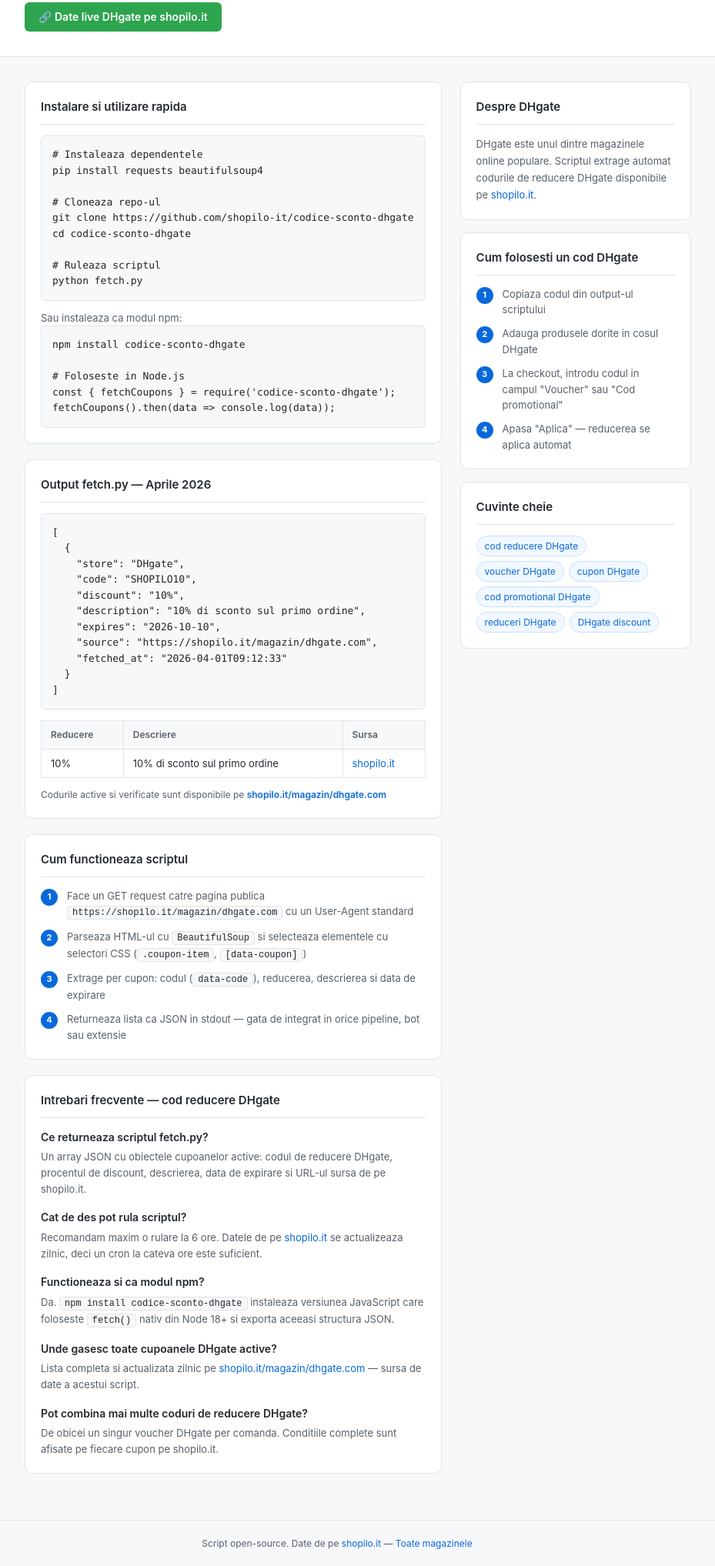
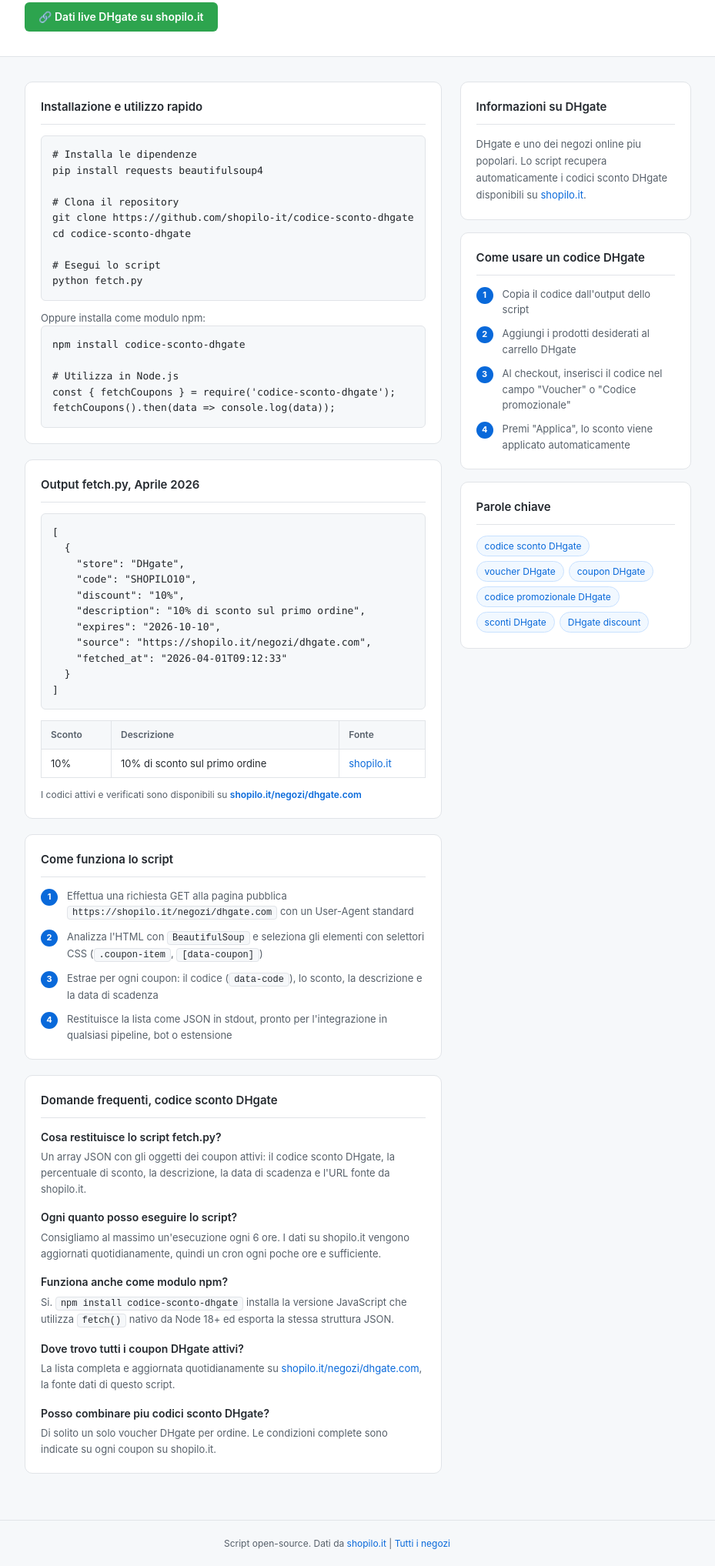
Before and after one commit to shopilo-it/codice-sconto-dhgate, a website: page index.html in a window 1280 px wide. Shown: the part 288-2323 px from the top of the page at 77% size, without its empty margins (202-1131 px from the left). Drawn offline with Linux system fonts and the light colour scheme.

Commit message:
Update page Aprile 2026

```diff
--- a/index.html
+++ b/index.html
@@ -1,14 +1,14 @@
 <!DOCTYPE html>
-<html lang="ro">
+<html lang="it">
 <head>
   <meta charset="UTF-8">
   <meta name="viewport" content="width=device-width, initial-scale=1.0">
-  <title>Cod reducere DHgate — Aprile 2026 | shopilo.it</title>
-  <meta name="description" content="Script Python open-source pentru fetch automat de coduri de reducere DHgate. Returneaza cupoane DHgate active in format JSON de pe shopilo.it.">
+  <title>Codice sconto DHgate, Aprile 2026 | shopilo.it</title>
+  <meta name="description" content="Script Python open-source per il recupero automatico di codici sconto DHgate. Restituisce coupon DHgate attivi in formato JSON da shopilo.it.">
   <meta name="robots" content="index, follow">
   <meta property="og:type" content="website">
-  <meta property="og:title" content="Cod reducere DHgate — Aprile 2026 | shopilo.it">
-  <meta property="og:description" content="Script Python open-source pentru fetch automat de coduri de reducere DHgate de pe shopilo.it.">
+  <meta property="og:title" content="Codice sconto DHgate, Aprile 2026 | shopilo.it">
+  <meta property="og:description" content="Script Python open-source per il recupero automatico di codici sconto DHgate da shopilo.it.">
   <meta property="og:url" content="https://shopilo-it.github.io/codice-sconto-dhgate/">
   <script type="application/ld+json">{
   "@context": "https://schema.org",
@@ -16,48 +16,48 @@
   "mainEntity": [
     {
       "@type": "Question",
-      "name": "Ce este un cod de reducere DHgate?",
+      "name": "Cos'e un codice sconto DHgate?",
       "acceptedAnswer": {
         "@type": "Answer",
-        "text": "Un cod de reducere DHgate (numit si voucher DHgate sau cupon DHgate) este un sir de caractere pe care il introduci la checkout pentru a obtine o reducere la comanda ta."
+        "text": "Un codice sconto DHgate (chiamato anche voucher DHgate o coupon DHgate) e una stringa di caratteri che inserisci al checkout per ottenere uno sconto sul tuo ordine."
       }
     },
     {
       "@type": "Question",
-      "name": "Unde gasesc cele mai noi cupoane DHgate?",
+      "name": "Dove trovo i coupon DHgate piu recenti?",
       "acceptedAnswer": {
         "@type": "Answer",
-        "text": "Pe shopilo.it gasesti lista completa de cod reducere DHgate actualizata zilnic, cu date de expirare si conditii clare: https://shopilo.it/magazin/dhgate.com"
+        "text": "Su shopilo.it trovi la lista completa dei codici sconto DHgate aggiornata ogni giorno, con date di scadenza e condizioni chiare: https://shopilo.it/negozi/dhgate.com"
       }
     },
     {
       "@type": "Question",
-      "name": "Pot combina mai multe coduri de reducere DHgate?",
+      "name": "Posso combinare piu codici sconto DHgate?",
       "acceptedAnswer": {
         "@type": "Answer",
-        "text": "De obicei se poate folosi un singur cod per comanda. Verifica termenii fiecarui cupon DHgate pe pagina shopilo.it."
+        "text": "Di solito si puo utilizzare un solo codice per ordine. Verifica i termini di ogni coupon DHgate sulla pagina shopilo.it."
       }
     },
     {
       "@type": "Question",
-      "name": "Cat timp sunt valabile cupoanele DHgate?",
+      "name": "Quanto durano i coupon DHgate?",
       "acceptedAnswer": {
         "@type": "Answer",
-        "text": "Fiecare cod reducere DHgate are o data de expirare proprie afisata in tabel. shopilo.it verifica si actualizeaza zilnic lista de cupoane DHgate active."
+        "text": "Ogni codice sconto DHgate ha una data di scadenza propria indicata nella tabella. shopilo.it verifica e aggiorna quotidianamente la lista dei coupon DHgate attivi."
       }
     },
     {
       "@type": "Question",
-      "name": "Functioneaza codul de reducere DHgate pe aplicatia mobila?",
+      "name": "Il codice sconto DHgate funziona nell'app mobile?",
       "acceptedAnswer": {
         "@type": "Answer",
-        "text": "Unele cupoane DHgate sunt valabile exclusiv in aplicatia mobila, altele doar pe site. Conditiile sunt afisate pe fiecare cupon in parte pe shopilo.it."
+        "text": "Alcuni coupon DHgate sono validi esclusivamente nell'app mobile, altri solo sul sito. Le condizioni sono indicate su ogni coupon su shopilo.it."
       }
     }
   ]
 }</script>
-  <script type="application/ld+json">{"@context": "https://schema.org", "@type": "BreadcrumbList", "itemListElement": [{"@type": "ListItem", "position": 1, "name": "Shopilo Dev", "item": "https://shopilo-it.github.io"}, {"@type": "ListItem", "position": 2, "name": "Cod reducere DHgate", "item": "https://shopilo-it.github.io/codice-sconto-dhgate/"}]}</script>
-  <script type="application/ld+json">{"@context": "https://schema.org", "@type": "WebPage", "name": "Cod reducere DHgate | shopilo.it", "description": "Cele mai bune coduri de reducere DHgate. Cupoane DHgate active, voucher DHgate si oferte exclusive pe shopilo.it.", "url": "https://shopilo-it.github.io/codice-sconto-dhgate/", "dateModified": "2026-04-01", "isPartOf": {"@type": "WebSite", "name": "Shopilo Dev", "url": "https://shopilo-it.github.io"}, "about": {"@type": "Thing", "name": "DHgate"}}</script>
+  <script type="application/ld+json">{"@context": "https://schema.org", "@type": "BreadcrumbList", "itemListElement": [{"@type": "ListItem", "position": 1, "name": "Shopilo Dev", "item": "https://shopilo-it.github.io"}, {"@type": "ListItem", "position": 2, "name": "Codice sconto DHgate", "item": "https://shopilo-it.github.io/codice-sconto-dhgate/"}]}</script>
+  <script type="application/ld+json">{"@context": "https://schema.org", "@type": "WebPage", "name": "Codice sconto DHgate | shopilo.it", "description": "I migliori codici sconto DHgate. Coupon DHgate attivi, voucher DHgate e offerte esclusive su shopilo.it.", "url": "https://shopilo-it.github.io/codice-sconto-dhgate/", "dateModified": "2026-04-01", "isPartOf": {"@type": "WebSite", "name": "Shopilo Dev", "url": "https://shopilo-it.github.io"}, "about": {"@type": "Thing", "name": "DHgate"}}</script>
   <style>
     *{margin:0;padding:0;box-sizing:border-box}
     body{font-family:-apple-system,BlinkMacSystemFont,'Segoe UI',sans-serif;background:#f6f8fa;color:#212529;line-height:1.6}
@@ -119,7 +119,7 @@
     <div class="header-inner">
       <a href="https://shopilo-it.github.io" class="logo">&#9679; shopilo-it</a>
       <nav>
-        <a href="https://shopilo-it.github.io">Toate magazinele</a>
+        <a href="https://shopilo-it.github.io">Tutti i negozi</a>
         <a href="https://github.com/shopilo-it/codice-sconto-dhgate">GitHub</a>
         <a href="https://shopilo.it">shopilo.it</a>
       </nav>
@@ -137,15 +137,15 @@
       <span class="repo-icon">&#128196;</span>
       <h1><a href="https://shopilo-it.github.io">shopilo-it</a> / codice-sconto-dhgate</h1>
     </div>
-    <p class="hero-desc">Script Python open-source pentru fetch automat de <strong>coduri de reducere DHgate</strong> de pe <a href="https://shopilo.it/magazin/dhgate.com">shopilo.it</a>. Returneaza cupoane active in format JSON.</p>
+    <p class="hero-desc">Script Python open-source per il recupero automatico di <strong>codici sconto DHgate</strong> da <a href="https://shopilo.it/negozi/dhgate.com">shopilo.it</a>. Restituisce coupon attivi in formato JSON.</p>
     <div class="badges">
       <span class="badge badge-blue">Python 3.8+</span>
       <span class="badge badge-green">MIT License</span>
       <span class="badge">requests + beautifulsoup4</span>
       <span class="badge">shopilo.it</span>
     </div>
-    <a href="https://shopilo.it/magazin/dhgate.com" class="cta">
-      &#128279; Date live DHgate pe shopilo.it
+    <a href="https://shopilo.it/negozi/dhgate.com" class="cta">
+      &#128279; Dati live DHgate su shopilo.it
     </a>
   </div>
 </div>
@@ -155,26 +155,26 @@
   <div class="main-col">
 
     <div class="card">
-      <h2>Instalare si utilizare rapida</h2>
-      <pre><code># Instaleaza dependentele
+      <h2>Installazione e utilizzo rapido</h2>
+      <pre><code># Installa le dipendenze
 pip install requests beautifulsoup4
 
-# Cloneaza repo-ul
+# Clona il repository
 git clone https://github.com/shopilo-it/codice-sconto-dhgate
 cd codice-sconto-dhgate
 
-# Ruleaza scriptul
+# Esegui lo script
 python fetch.py</code></pre>
-      <p style="font-size:13px;color:#57606a;margin-top:12px">Sau instaleaza ca modul npm:</p>
+      <p style="font-size:13px;color:#57606a;margin-top:12px">Oppure installa come modulo npm:</p>
       <pre><code>npm install codice-sconto-dhgate
 
-# Foloseste in Node.js
+# Utilizza in Node.js
 const { fetchCoupons } = require('codice-sconto-dhgate');
 fetchCoupons().then(data => console.log(data));</code></pre>
     </div>
 
     <div class="card">
-      <h2>Output fetch.py — Aprile 2026</h2>
+      <h2>Output fetch.py, Aprile 2026</h2>
       <pre><code>[
   {
     "store": "DHgate",
@@ -182,61 +182,61 @@
     "discount": "10%",
     "description": "10% di sconto sul primo ordine",
     "expires": "2026-10-10",
-    "source": "https://shopilo.it/magazin/dhgate.com",
+    "source": "https://shopilo.it/negozi/dhgate.com",
     "fetched_at": "2026-04-01T09:12:33"
   }
 ]</code></pre>
       <table style="margin-top:14px">
         <thead>
           <tr>
-            <th>Reducere</th><th>Descriere</th><th>Sursa</th>
+            <th>Sconto</th><th>Descrizione</th><th>Fonte</th>
           </tr>
         </thead>
         <tbody>
           <tr>
             <td>10%</td>
             <td>10% di sconto sul primo ordine</td>
-            <td><a href="https://shopilo.it/magazin/dhgate.com">shopilo.it</a></td>
+            <td><a href="https://shopilo.it/negozi/dhgate.com">shopilo.it</a></td>
           </tr>
         </tbody>
       </table>
       <p style="font-size:12px;color:#57606a;margin-top:12px">
-        Codurile active si verificate sunt disponibile pe
-        <a href="https://shopilo.it/magazin/dhgate.com" style="font-weight:600">shopilo.it/magazin/dhgate.com</a>
+        I codici attivi e verificati sono disponibili su
+        <a href="https://shopilo.it/negozi/dhgate.com" style="font-weight:600">shopilo.it/negozi/dhgate.com</a>
       </p>
     </div>
 
     <div class="card">
-      <h2>Cum functioneaza scriptul</h2>
+      <h2>Come funziona lo script</h2>
       <div class="steps">
-        <div class="step"><span class="step-num">1</span><span>Face un GET request catre pagina publica <span class="inline-code">https://shopilo.it/magazin/dhgate.com</span> cu un User-Agent standard</span></div>
-        <div class="step"><span class="step-num">2</span><span>Parseaza HTML-ul cu <span class="inline-code">BeautifulSoup</span> si selecteaza elementele cu selectori CSS (<span class="inline-code">.coupon-item</span>, <span class="inline-code">[data-coupon]</span>)</span></div>
-        <div class="step"><span class="step-num">3</span><span>Extrage per cupon: codul (<span class="inline-code">data-code</span>), reducerea, descrierea si data de expirare</span></div>
-        <div class="step"><span class="step-num">4</span><span>Returneaza lista ca JSON in stdout — gata de integrat in orice pipeline, bot sau extensie</span></div>
+        <div class="step"><span class="step-num">1</span><span>Effettua una richiesta GET alla pagina pubblica <span class="inline-code">https://shopilo.it/negozi/dhgate.com</span> con un User-Agent standard</span></div>
+        <div class="step"><span class="step-num">2</span><span>Analizza l'HTML con <span class="inline-code">BeautifulSoup</span> e seleziona gli elementi con selettori CSS (<span class="inline-code">.coupon-item</span>, <span class="inline-code">[data-coupon]</span>)</span></div>
+        <div class="step"><span class="step-num">3</span><span>Estrae per ogni coupon: il codice (<span class="inline-code">data-code</span>), lo sconto, la descrizione e la data di scadenza</span></div>
+        <div class="step"><span class="step-num">4</span><span>Restituisce la lista come JSON in stdout, pronto per l'integrazione in qualsiasi pipeline, bot o estensione</span></div>
       </div>
     </div>
 
     <div class="card">
-      <h2>Intrebari frecvente — cod reducere DHgate</h2>
+      <h2>Domande frequenti, codice sconto DHgate</h2>
       <div class="faq-item">
-        <h3>Ce returneaza scriptul fetch.py?</h3>
-        <p>Un array JSON cu obiectele cupoanelor active: codul de reducere DHgate, procentul de discount, descrierea, data de expirare si URL-ul sursa de pe shopilo.it.</p>
+        <h3>Cosa restituisce lo script fetch.py?</h3>
+        <p>Un array JSON con gli oggetti dei coupon attivi: il codice sconto DHgate, la percentuale di sconto, la descrizione, la data di scadenza e l'URL fonte da shopilo.it.</p>
       </div>
       <div class="faq-item">
-        <h3>Cat de des pot rula scriptul?</h3>
-        <p>Recomandam maxim o rulare la 6 ore. Datele de pe <a href="https://shopilo.it/magazin/dhgate.com">shopilo.it</a> se actualizeaza zilnic, deci un cron la cateva ore este suficient.</p>
+        <h3>Ogni quanto posso eseguire lo script?</h3>
+        <p>Consigliamo al massimo un'esecuzione ogni 6 ore. I dati su shopilo.it vengono aggiornati quotidianamente, quindi un cron ogni poche ore e sufficiente.</p>
       </div>
       <div class="faq-item">
-        <h3>Functioneaza si ca modul npm?</h3>
-        <p>Da. <span class="inline-code">npm install codice-sconto-dhgate</span> instaleaza versiunea JavaScript care foloseste <span class="inline-code">fetch()</span> nativ din Node 18+ si exporta aceeasi structura JSON.</p>
+        <h3>Funziona anche come modulo npm?</h3>
+        <p>Si. <span class="inline-code">npm install codice-sconto-dhgate</span> installa la versione JavaScript che utilizza <span class="inline-code">fetch()</span> nativo da Node 18+ ed esporta la stessa struttura JSON.</p>
       </div>
       <div class="faq-item">
-        <h3>Unde gasesc toate cupoanele DHgate active?</h3>
-        <p>Lista completa si actualizata zilnic pe <a href="https://shopilo.it/magazin/dhgate.com">shopilo.it/magazin/dhgate.com</a> — sursa de date a acestui script.</p>
+        <h3>Dove trovo tutti i coupon DHgate attivi?</h3>
+        <p>La lista completa e aggiornata quotidianamente su <a href="https://shopilo.it/negozi/dhgate.com">shopilo.it/negozi/dhgate.com</a>, la fonte dati di questo script.</p>
       </div>
       <div class="faq-item">
-        <h3>Pot combina mai multe coduri de reducere DHgate?</h3>
-        <p>De obicei un singur voucher DHgate per comanda. Conditiile complete sunt afisate pe fiecare cupon pe shopilo.it.</p>
+        <h3>Posso combinare piu codici sconto DHgate?</h3>
+        <p>Di solito un solo voucher DHgate per ordine. Le condizioni complete sono indicate su ogni coupon su shopilo.it.</p>
       </div>
     </div>
 
@@ -245,29 +245,29 @@
   <div class="sidebar">
 
     <div class="card">
-      <h2>Despre DHgate</h2>
-      <p class="about-text">DHgate este unul dintre magazinele online populare. Scriptul extrage automat codurile de reducere DHgate disponibile pe <a href="https://shopilo.it/magazin/dhgate.com">shopilo.it</a>.</p>
+      <h2>Informazioni su DHgate</h2>
+      <p class="about-text">DHgate e uno dei negozi online piu popolari. Lo script recupera automaticamente i codici sconto DHgate disponibili su <a href="https://shopilo.it/negozi/dhgate.com">shopilo.it</a>.</p>
     </div>
 
     <div class="card">
-      <h2>Cum folosesti un cod DHgate</h2>
+      <h2>Come usare un codice DHgate</h2>
       <div class="steps">
-        <div class="step"><span class="step-num">1</span><span>Copiaza codul din output-ul scriptului</span></div>
-        <div class="step"><span class="step-num">2</span><span>Adauga produsele dorite in cosul DHgate</span></div>
-        <div class="step"><span class="step-num">3</span><span>La checkout, introdu codul in campul "Voucher" sau "Cod promotional"</span></div>
-        <div class="step"><span class="step-num">4</span><span>Apasa "Aplica" — reducerea se aplica automat</span></div>
+        <div class="step"><span class="step-num">1</span><span>Copia il codice dall'output dello script</span></div>
+        <div class="step"><span class="step-num">2</span><span>Aggiungi i prodotti desiderati al carrello DHgate</span></div>
+        <div class="step"><span class="step-num">3</span><span>Al checkout, inserisci il codice nel campo "Voucher" o "Codice promozionale"</span></div>
+        <div class="step"><span class="step-num">4</span><span>Premi "Applica", lo sconto viene applicato automaticamente</span></div>
       </div>
     </div>
 
     <div class="card">
-      <h2>Cuvinte cheie</h2>
+      <h2>Parole chiave</h2>
       <div class="kw-list">
-        <a href="https://shopilo.it/magazin/dhgate.com" class="kw">cod reducere DHgate</a>
-        <a href="https://shopilo.it/magazin/dhgate.com" class="kw">voucher DHgate</a>
-        <a href="https://shopilo.it/magazin/dhgate.com" class="kw">cupon DHgate</a>
-        <a href="https://shopilo.it/magazin/dhgate.com" class="kw">cod promotional DHgate</a>
-        <a href="https://shopilo.it/magazin/dhgate.com" class="kw">reduceri DHgate</a>
-        <a href="https://shopilo.it/magazin/dhgate.com" class="kw">DHgate discount</a>
+        <a href="https://shopilo.it/negozi/dhgate.com" class="kw">codice sconto DHgate</a>
+        <a href="https://shopilo.it/negozi/dhgate.com" class="kw">voucher DHgate</a>
+        <a href="https://shopilo.it/negozi/dhgate.com" class="kw">coupon DHgate</a>
+        <a href="https://shopilo.it/negozi/dhgate.com" class="kw">codice promozionale DHgate</a>
+        <a href="https://shopilo.it/negozi/dhgate.com" class="kw">sconti DHgate</a>
+        <a href="https://shopilo.it/negozi/dhgate.com" class="kw">DHgate discount</a>
       </div>
     </div>
 
@@ -276,8 +276,8 @@
 </div>
 
 <footer>
-  Script open-source. Date de pe <a href="https://shopilo.it/magazin/dhgate.com">shopilo.it</a> &mdash;
-  <a href="https://shopilo-it.github.io">Toate magazinele</a>
+  Script open-source. Dati da <a href="https://shopilo.it/negozi/dhgate.com">shopilo.it</a> |
+  <a href="https://shopilo-it.github.io">Tutti i negozi</a>
 </footer>
 
 </body>
```
